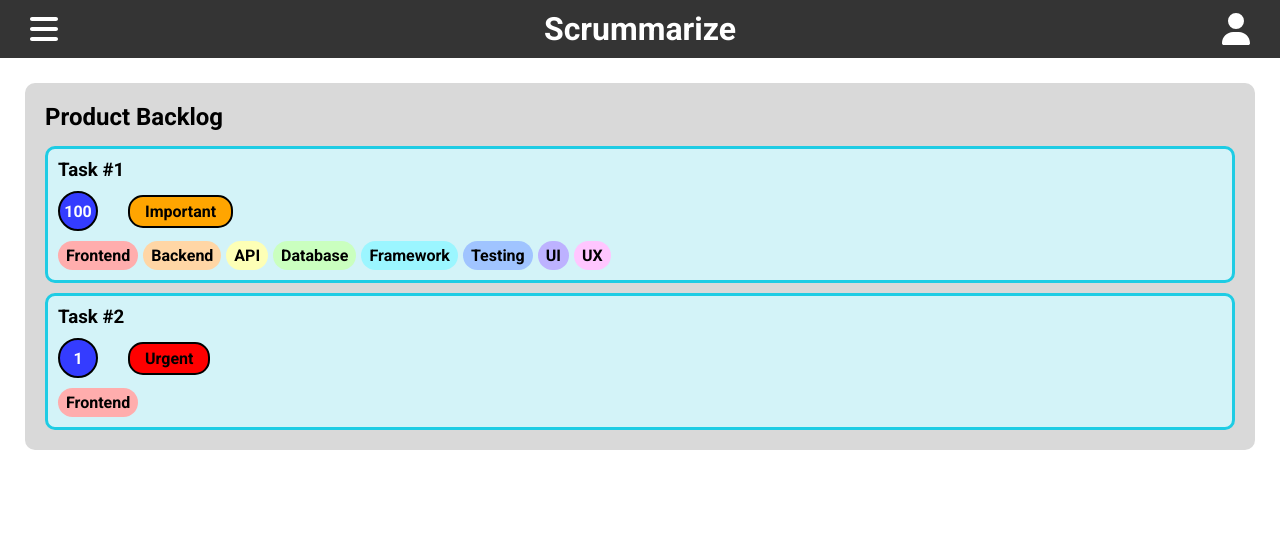
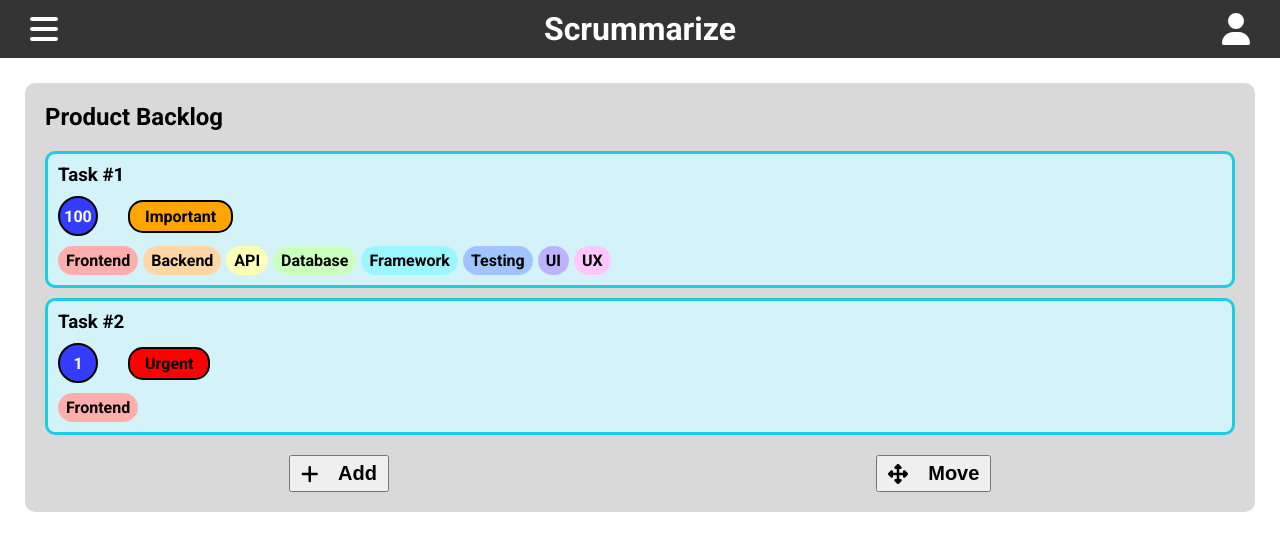
Before and after one commit to HongZinChiam/Scrummarize, a React (Vite) app in the folder scrummarize-frontend/: page / in a window 1280 px wide. Shown: the top 550 px of the page. Built offline with nearby package versions, Linux system fonts and the light colour scheme.

Commit message:
feat(product backlog): add "Add" button and "Move" button
- Create "Add" button and "Move" button with FontAwesomeIcon
- Change .product-backlog__task-list to .product-backlog__section
- Add styles for the buttons in ProductBacklog.css

```diff
--- a/scrummarize-frontend/src/ProductBacklog.css
+++ b/scrummarize-frontend/src/ProductBacklog.css
@@ -1,3 +1,17 @@
-.product-backlog__task-list {
-    margin-top: 15px;
+.product-backlog__section {
+    margin-top: 20px;
 }
+
+.product-backlog__button {
+    display: flex;
+    align-items: center;
+    padding: 5px 10px;
+    font-size: 1.25rem;
+    font-weight: bold;
+    gap: 20px;
+}
+
+.product-backlog__section--buttons {
+    display: flex;
+    justify-content: space-around;
+}
--- a/scrummarize-frontend/src/ProductBacklog.jsx
+++ b/scrummarize-frontend/src/ProductBacklog.jsx
@@ -1,6 +1,8 @@
 import { useState } from "react"
 import "./ProductBacklog.css"
 import TaskCard from "./TaskCard.jsx"
+import { FontAwesomeIcon } from "@fortawesome/react-fontawesome"
+import { faPlus, faUpDownLeftRight } from "@fortawesome/free-solid-svg-icons"
 
 function ProductBacklog() {
 
@@ -29,10 +31,23 @@
   return (
     <section className="main-component">
         <h2>Product Backlog</h2>
-        <div className="product-backlog__task-list">
+
+        <div className="product-backlog__section">
           {tasks.map(task => (
             <TaskCard key={task.id} task={task} />
           ))}
+        </div>
+
+        <div className="product-backlog__section product-backlog__section--buttons">
+          <button className="product-backlog__button">
+            <FontAwesomeIcon icon={faPlus} />
+            <p>Add</p>
+          </button>
+
+          <button className="product-backlog__button">
+            <FontAwesomeIcon icon={faUpDownLeftRight} />
+            <p>Move</p>
+          </button>
         </div>
     </section>
   )
```
